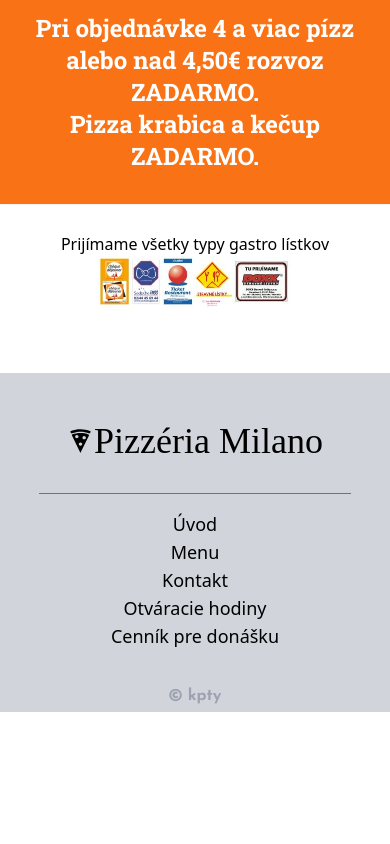
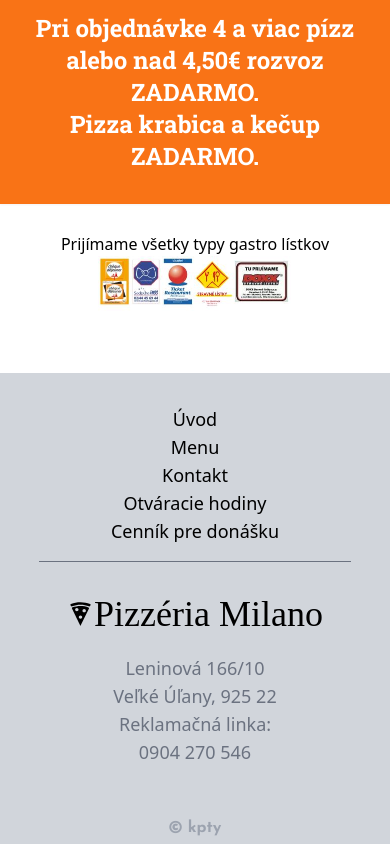
Before and after one commit to patrikkaprinay/pizza, a Next.js app: page / in a window 390 px wide. Shown: the part 4930-5774 px from the top of the page. Before the commit the page ends 5642 px from the top, so only its background shows below. Built offline with nearby package versions, Linux system fonts and the light colour scheme; a web font is replaced by a local one.

Commit message:
added info to footer, col order

```diff
--- a/components/Footer.jsx
+++ b/components/Footer.jsx
@@ -4,11 +4,17 @@ const Footer = () => {
   return (
     <div className="h-70 bg-gray-300 w-full flex justify-center items-center pb-1">
       <div className="container mx-auto text-center">
-        <div className="w-4/5 md:w-4/5 lg:w-3/5 xl:w-2/5 mx-auto grid grid-cols-1 sm:grid-cols-2 divide-y sm:divide-x sm:divide-y-0 divide-gray-500 py-4 sm:py-10">
-          <div className="text-4xl py-8 flex justify-center items-center">
+        <div className="w-4/5 md:w-4/5 lg:w-3/5 xl:w-2/5 mx-auto grid grid-cols-1 sm:grid-cols-2 sm:divide-x sm:divide-y-0 divide-gray-500 py-4 sm:py-10">
+          <div className="text-4xl py-8 flex justify-center items-center flex-col">
             <Logo />
+            <div className="text-lg mt-5 text-gray-500">
+              <p>Leninová 166/10</p>
+              <p>Veľké Úľany, 925 22</p>
+              <p>Reklamačná linka:</p>
+              <p>0904 270 546</p>
+            </div>
           </div>
-          <div className="flex justify-center items-center flex-col py-4 md:py-8">
+          <div className="flex justify-center items-center flex-col py-4 md:py-8 row-span-full sm:row-auto border-b border-gray-500">
             <div className="flex flex-col items-center sm:items-start text-lg">
               <a
                 className="hover:text-gray-500 transition duration-200"
```
